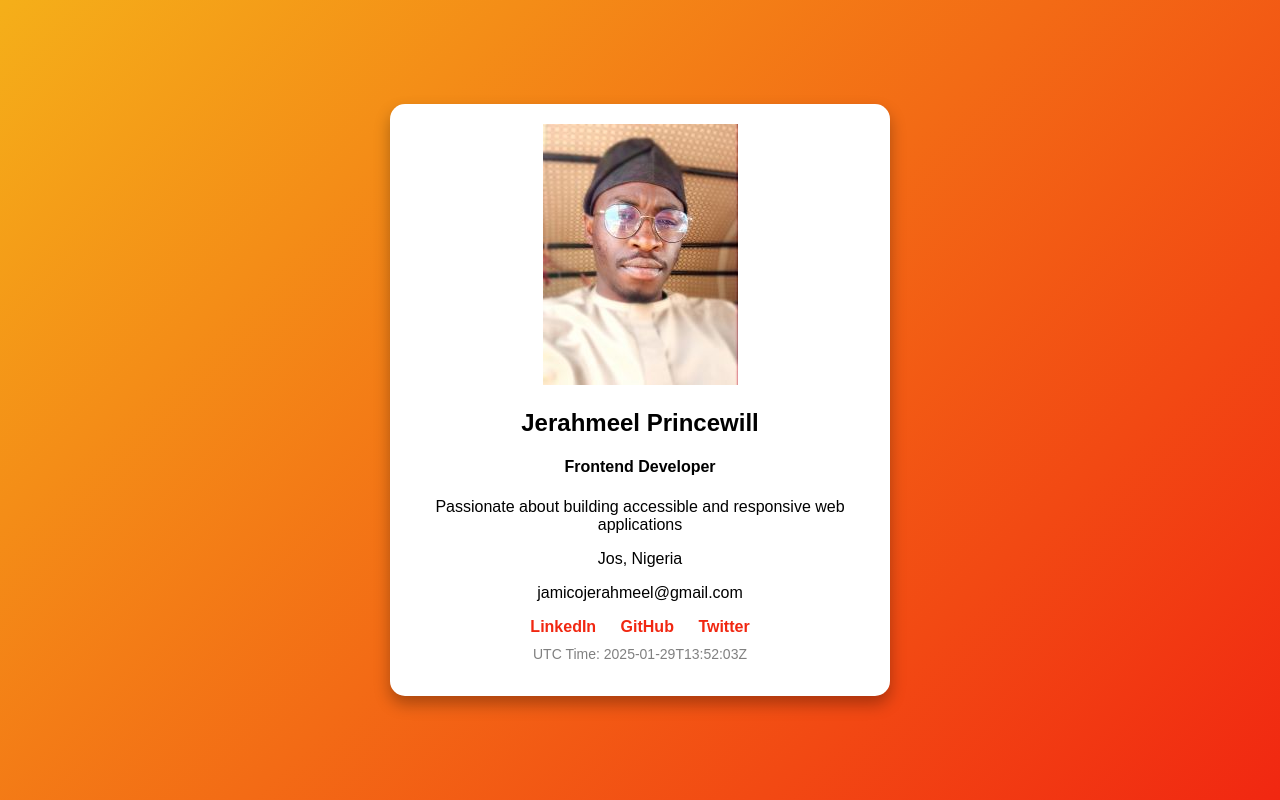
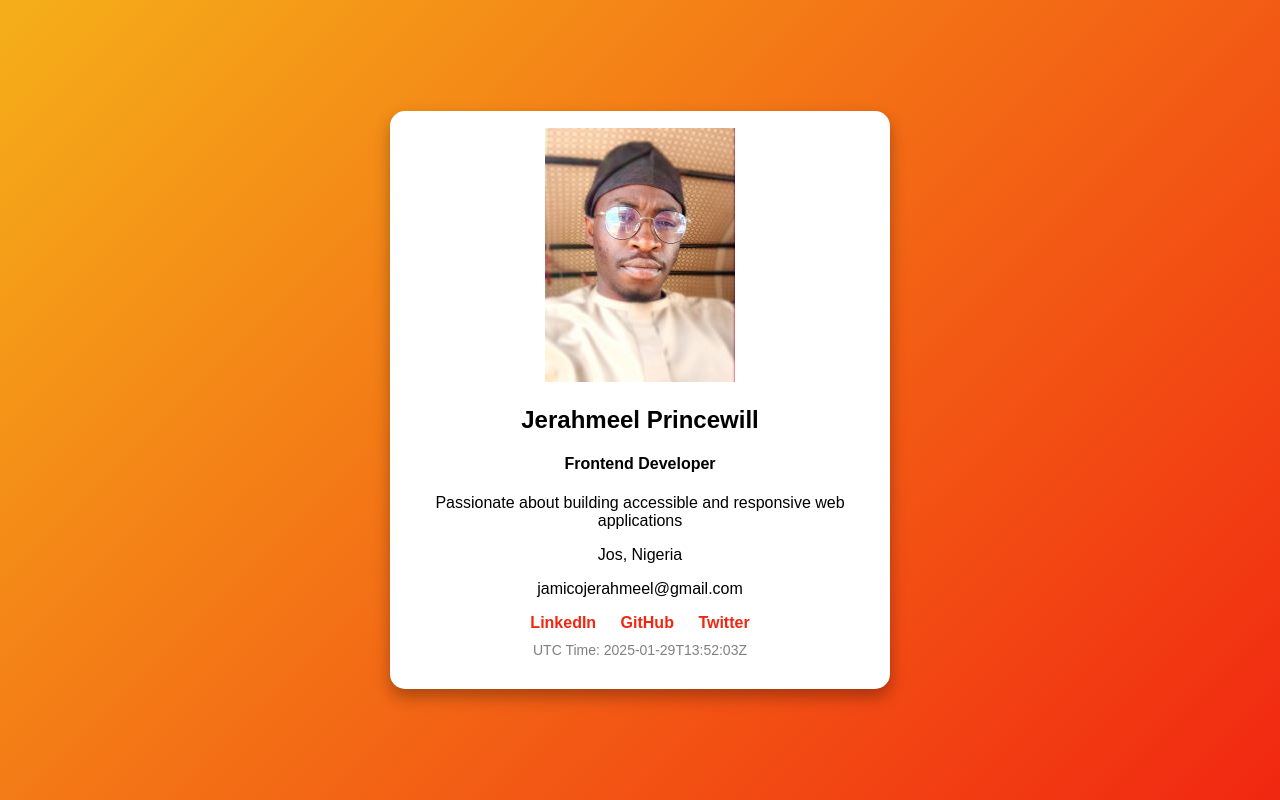
Before and after one commit to jerahmeel200/profile-card, a plain HTML site: page index.html in a window 1280 px wide. Drawn offline with Linux system fonts and the light colour scheme.

Commit message:
feat: update README.md file

```diff
--- a/index.html
+++ b/index.html
@@ -16,7 +16,7 @@
         }
         .card {
             background: white;
-            padding: 20px;
+            padding: 17px;
             border-radius: 15px;
             box-shadow: 0 8px 16px rgba(0, 0, 0, 0.3);
             text-align: center;
@@ -44,7 +44,7 @@
             margin-top: 10px;
         }
 
-        /* Responsive Design */
+
         @media screen and (max-width: 768px) {
             .card {
                 width: 80%;
@@ -76,7 +76,7 @@
 </head>
 <body>
     <div class="card">
-        <img src="image.jpg" alt="Profile Picture" data-testid="profilePicture">
+        <img src="image3.jpg" alt="Profile Picture" data-testid="profilePicture">
         <h2 data-testid="fullName">Jerahmeel Princewill</h2>
         <h4 data-testid="jobTitle">Frontend Developer</h4>
         <p data-testid="shortBio">Passionate about building accessible and responsive web applications</p>
```
Also changed, not shown: image.jpg (deleted), image3.jpg (added), 1 other file.
